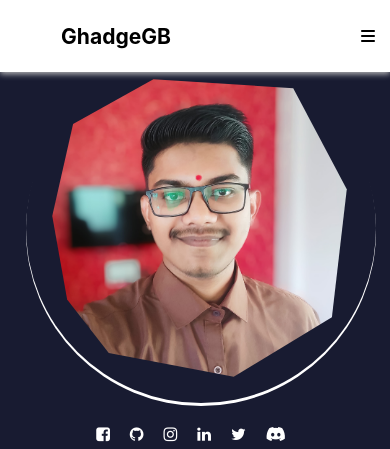
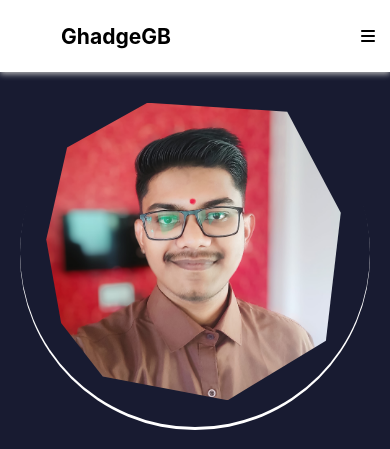
Before and after one commit to ganraj21/Portfolio-Web-Application, a React (Create React App) app: page / in a window 390 px wide. Shown: the top 449 px of the page. Built offline with nearby package versions, Linux system fonts and the light colour scheme.

Commit message:
change padding

```diff
--- a/src/pages/Frontpage.css
+++ b/src/pages/Frontpage.css
@@ -122,7 +122,7 @@
   box-shadow: 0px 3px 0px 0px #ffffff;
   height: 380px;
   width: 380px;
-  margin: 0 0px 0 100px;
+  /* margin: 0 0px 0 100px; */
   border-radius: 50%;
 }
 .profile-picture-background {
@@ -197,9 +197,9 @@
   }
 }
 @media screen and (max-width: 810px) {
-  .profile-picture {
-    margin: -56px 0 0 0 !important;
-  }
+  /* .profile-picture {
+    /* margin: -56px 0 0 0 !important;
+  } */
   .profile-container {
     width: 100%;
   }
@@ -251,9 +251,9 @@
   .profile-parent {
     margin: 0 !important;
   }
-  .profile-picture {
+  /* .profile-picture {
     margin: -47px 0 0px 12px !important;
-  }
+  } */
 }
 @media screen and (max-width: 420px) {
   .profile-picture {
@@ -277,7 +277,6 @@
   .profile-picture {
     height: 275px;
     width: 275px;
-    margin-top: -90px;
   }
   .profile-deails {
     width: 90%;
```
